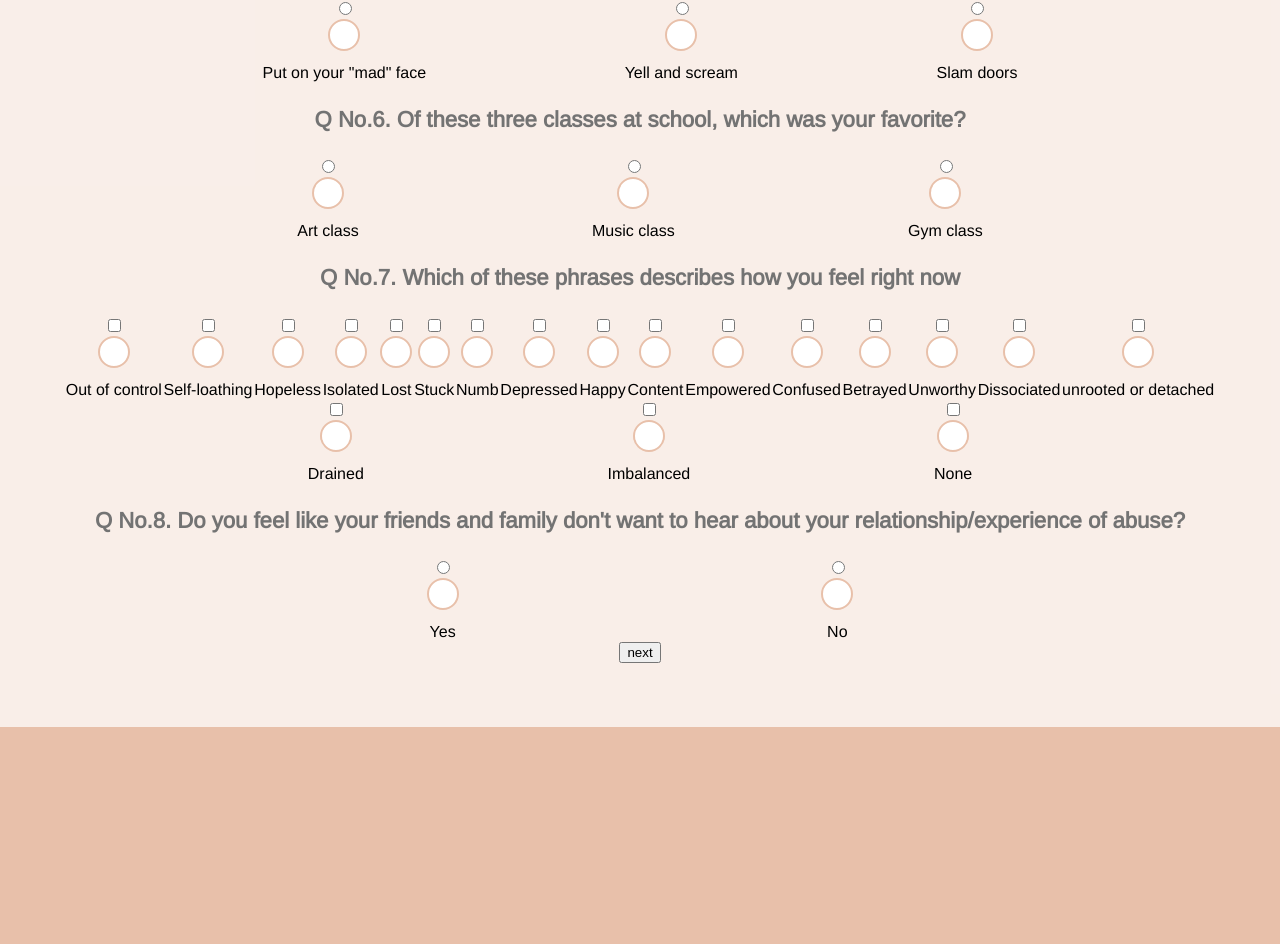
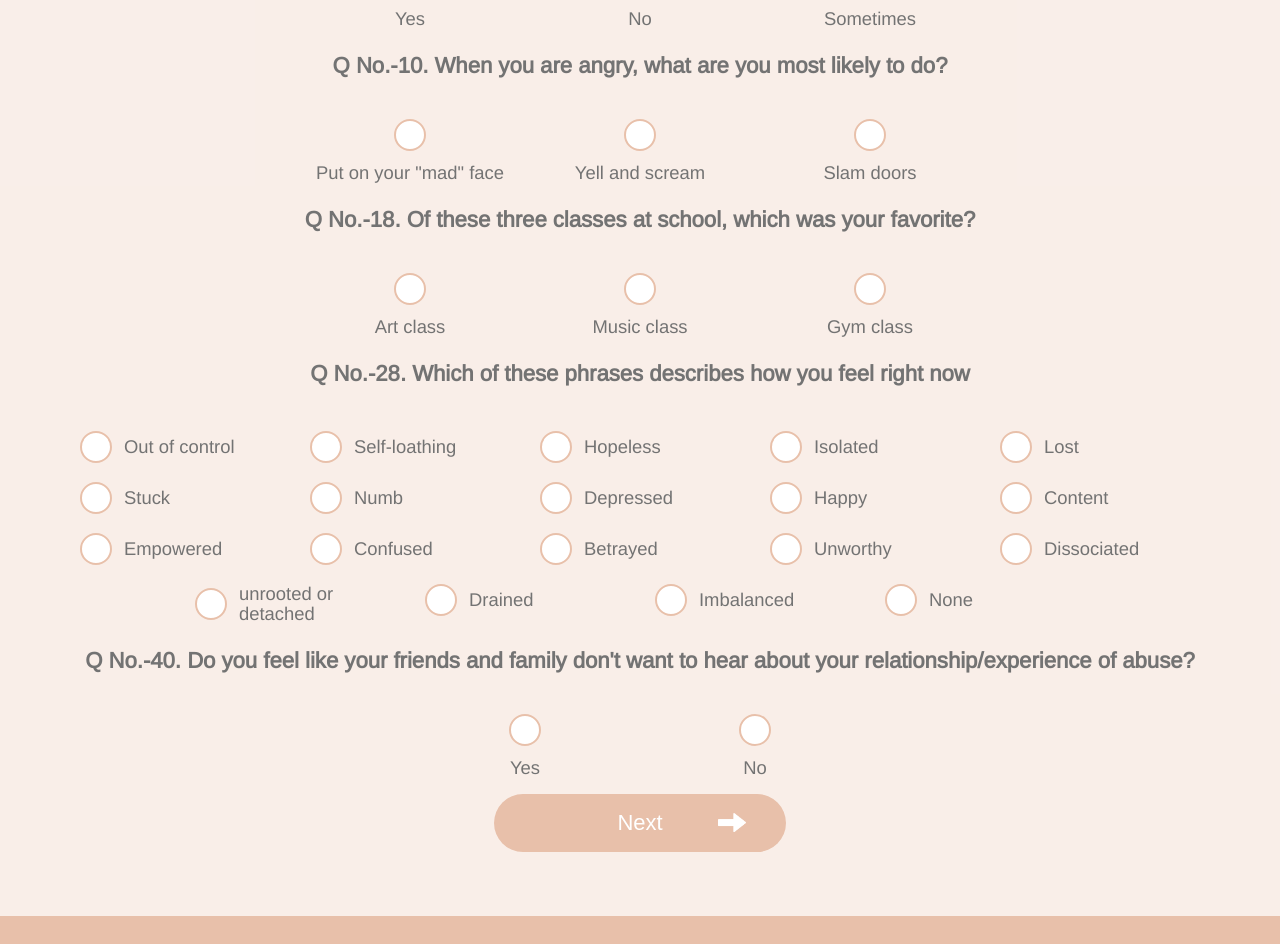
Before and after one commit to mubeenhassan/quiz, a React (Create React App) app: page / in a window 1280 px wide. Shown: the part 1339-2283 px from the top of the page. Before the commit the page ends 2094 px from the top, so only its background shows below. Built offline with nearby package versions, Linux system fonts and the light colour scheme.

Commit message:
layout design

```diff
--- a/src/components/Home/QuestionComponent.js
+++ b/src/components/Home/QuestionComponent.js
@@ -1,7 +1,6 @@
 import React, { useState, useEffect } from "react"
-
 const QuestionComponent = (props) => {
-  const { data, questionNumber, points, setPoints } = props
+  const { data, questionNumber, points, setPoints, key1 } = props
 
   const [questionData, setQuestionData] = useState(data)
   const [isSelected, setIsSelected] = useState("")
@@ -14,7 +13,7 @@ const QuestionComponent = (props) => {
   const { question, options, question_type } = questionData
 
   const handleChange = (event, item) => {
-    // let data = { ...points }
+    console.log(event.target)
     let data = reducePreviousCredit()
     item.credit.map((value, key) => {
       data = {
@@ -73,14 +72,15 @@ const QuestionComponent = (props) => {
   const renderRadioButtons = () => {
     return options.map((item, key) => {
       return (
-        <div key={key}>
+        <div key={key} className="option">
           <input
             type="radio"
+            id={"radio"+key+key1}
             value={item.name}
             onChange={(event) => handleChange(event, item)}
             checked={isSelected === item.name}
           />
-          <label>{item.name}</label>
+          <label for={"radio"+key+key1}>{item.name}</label>
         </div>
       )
     })
@@ -88,14 +88,15 @@ const QuestionComponent = (props) => {
   const renderCheckBoxes = () => {
     return options.map((item, key) => {
       return (
-        <div key={key}>
+        <div key={key} className="option multiple">
           <input
             type="checkbox"
+            id={"checkbox"+key+key1}
             value={item.name}
             onChange={handleCheckBoxes}
             checked={checkIfChecked(item.name)}
           />
-          <label>{item.name}</label>
+          <label for={"checkbox"+key+key1}>{item.name}</label>
         </div>
       )
     })
@@ -112,42 +113,9 @@ const QuestionComponent = (props) => {
         {question_type === "multiple"
           ? renderCheckBoxes()
           : renderRadioButtons()}
-        {/* {questions.options.map((question, key1) => (
-         <div
-           className={`option ${
-             questions.data_type == "multiple" ? "multiple" : ""
-           }`}
-         >
-           {questions.data_type == "multiple" ? (
-             <input type="checkbox" id={`option-${key1}-${key}`} name={key} />
-           ) : (
-             <input type="radio" id={`option-${key1}-${key}`} name={key} />
-           )}
-           <label for={`option-${key1}-${key}`}>{question.name}</label>
-         </div>
-       ))} */}
       </div>
 
-      {/* <p className="question-text">
-       <span style={{ fontWeight: "bold" }}>Q No.{key + 1}. </span>
-       {questions.question}
-     </p>
-     <div className="option-container">
-       {questions.options.map((question, key1) => (
-         <div
-           className={`option ${
-             questions.data_type == "multiple" ? "multiple" : ""
-           }`}
-         >
-           {questions.data_type == "multiple" ? (
-             <input type="checkbox" id={`option-${key1}-${key}`} name={key} />
-           ) : (
-             <input type="radio" id={`option-${key1}-${key}`} name={key} />
-           )}
-           <label for={`option-${key1}-${key}`}>{question.name}</label>
-         </div>
-       ))}
-     </div> */}
+
     </div>
   )
 }
--- a/src/components/Home/index.js
+++ b/src/components/Home/index.js
@@ -5,6 +5,8 @@ import QuestionComponent from "./QuestionComponent"
 import step1 from "../../assets/images/step-icon-01.png"
 import step2 from "../../assets/images/step-icon-02.png"
 import step3 from "../../assets/images/step-icon-03.png"
+import arrow from "../../assets/images/arrow.png"
+
 const QUESTIONS_PER_PAGE = 8
 const STEP_DATA = [
   {
@@ -55,9 +57,9 @@ function Home() {
 
   const renderQuestions = () => {
     return quiz.map((questions, key) => {
-      let questionNumber = (currentPage-1)*(key+1)
+      let questionNumber = (currentPage-key)*(key+1)
       return <QuestionComponent
-      key={key}
+      key1={key}
       data={questions}
       questionNumber={questionNumber}
       points={points}
@@ -83,9 +85,11 @@ function Home() {
         ))}
       </div>
       <div className="question-container">
-        {/* {console.log(renderQuiz())} */}
         {renderQuestions()}
-        <button onClick={handleNext}>next</button>
+        <button onClick={handleNext} className="next-button">
+          <span>Next</span>
+          <img src={arrow} alt="" />
+        </button>
       </div>
     </div>
   )
--- a/src/index.css
+++ b/src/index.css
@@ -89,13 +89,15 @@ body {
   color: rgb(115, 115, 115);
   font-size: 18.4226px;
   line-height: 25px;
+  margin: 0 15px;
   width: 200px;
 }
 .option-container {
   display: flex;
   width: 100%;
   flex-wrap: wrap;
-  justify-content: space-evenly;
+  margin: auto;
+  justify-content: center;
 }
 .question-text {
   font-weight: 700;
@@ -108,7 +110,7 @@ body {
 [type="radio"]:not(:checked),
 [type="checkbox"]:checked,
 [type="checkbox"]:not(:checked) {
-   /* visibility: hidden; */
+   visibility: hidden;
 }
 [type="radio"]:checked + label,
 [type="radio"]:not(:checked) + label,
@@ -176,3 +178,30 @@ body {
   left: 10px;
   top:unset !important
 }
+.next-button {
+  width: 292.168px;
+  background: #e8c0aa;
+  outline: none;
+  border: none;
+  margin: auto;
+  border-radius: 36px;
+  margin-top: 16px;
+  display: flex;
+  cursor: pointer;
+  align-items: center;
+  color: white;
+  font-size: 22px;
+  justify-content: center;
+  padding: 16px 0;
+  position: relative;
+}
+.next-button img {
+  width: 28px;
+  position: absolute;
+  right: 40px;
+  transition: right 0.2s ;
+}
+.next-button:hover img {
+  right: 20px;
+  transition: right 0.2s ;
+}
```
